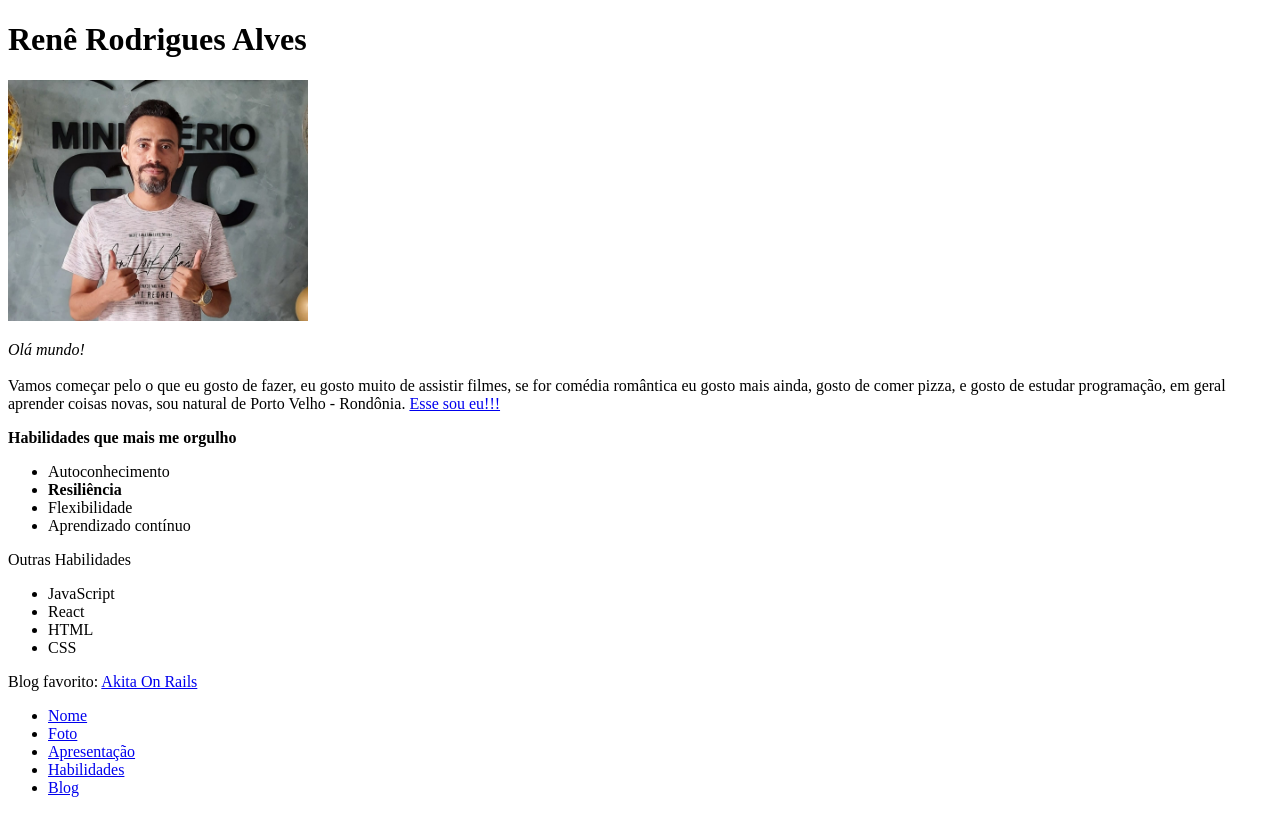
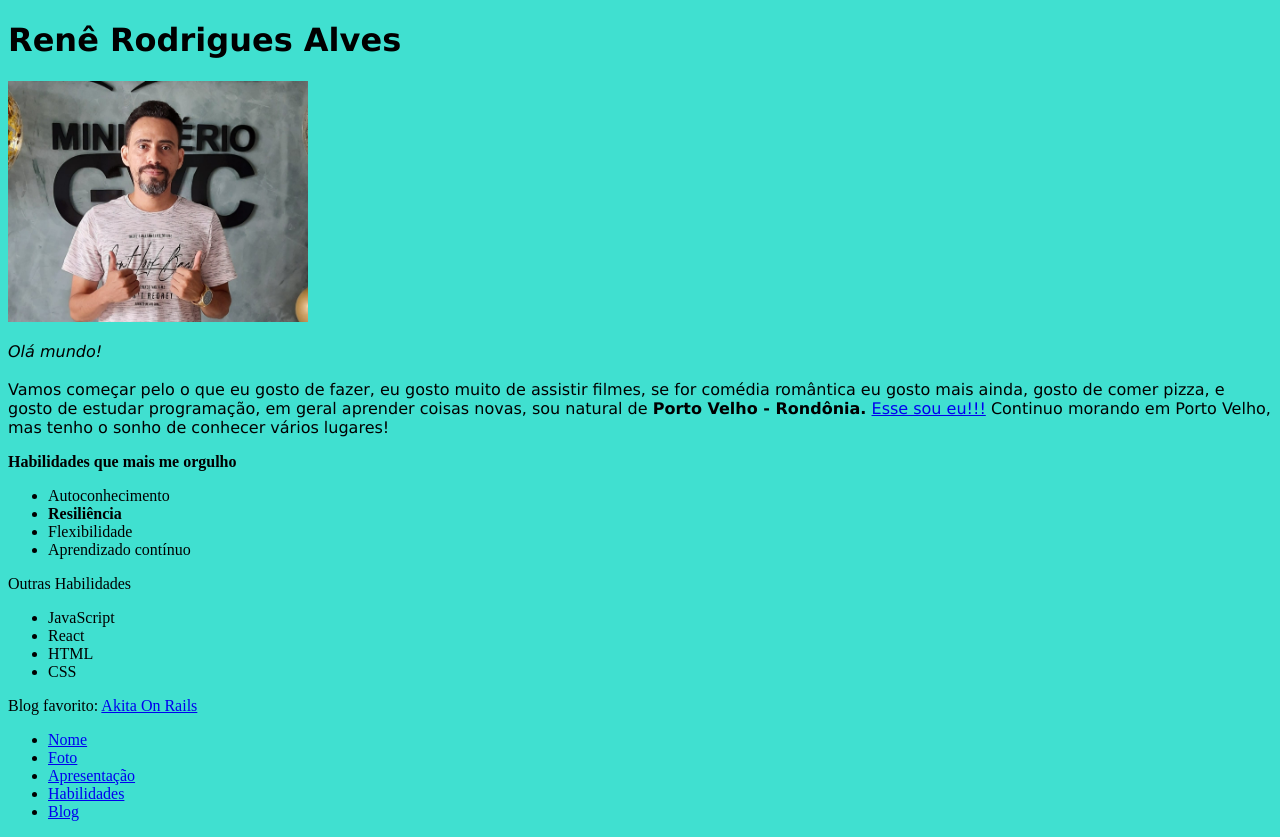
Before and after one commit to renepvh/Portfolio, a plain HTML site: page index.html in a window 1280 px wide. Before the commit the page ends 813 px from the top, so only its background shows below. Drawn offline with Linux system fonts and the light colour scheme.

Commit message:
adiciona alteraçoes no index.html e estilo no css

```diff
--- a/index.html
+++ b/index.html
@@ -5,11 +5,12 @@
     <meta http-equiv="X-UA-Compatible" content="IE=edge">
     <meta name="viewport" content="width=device-width, initial-scale=1.0">
     <title>Portfólio</title>
+    <link rel="stylesheet" type="text/css" href="style.css">
 </head>
 <body>
     <h1 id="nome">Renê Rodrigues Alves</h1>
     <img id="foto" src="/fotoig.jpeg" width="300px" alt="fotoigreja">
-    <p id="apres"><em>Olá mundo!</em><br><br> Vamos começar pelo o que eu gosto de fazer, eu gosto muito de assistir filmes, se for comédia romântica eu gosto mais ainda, gosto de comer pizza, e gosto de estudar programação, em geral aprender coisas novas, sou natural de Porto Velho - Rondônia. <a href="/fotoig.jpeg">Esse sou eu!!!</a></p>
+    <p id="apres"><em>Olá mundo!</em><br><br> Vamos começar pelo o que eu gosto de fazer, eu gosto muito de assistir filmes, se for comédia romântica eu gosto mais ainda, gosto de comer pizza, e gosto de estudar programação, em geral aprender coisas novas, sou natural de <strong>Porto Velho - Rondônia.</strong> <a href="/fotoig.jpeg">Esse sou eu!!!</a> Continuo morando em Porto Velho, mas tenho o sonho de conhecer vários lugares!</p>
 
     <p id="habil"><strong>Habilidades que mais me orgulho</strong></p>
     <ul>
--- a/style.css
+++ b/style.css
@@ -0,0 +1,11 @@
+#nome {
+    font-family: Verdana, Geneva, Tahoma, sans-serif;
+}
+
+#apres {
+    font-family: 'Lucida Sans', 'Lucida Sans Regular', 'Lucida Grande', 'Lucida Sans Unicode', Geneva, Verdana, sans-serif;
+}
+
+body {
+    background: turquoise;
+}
```
